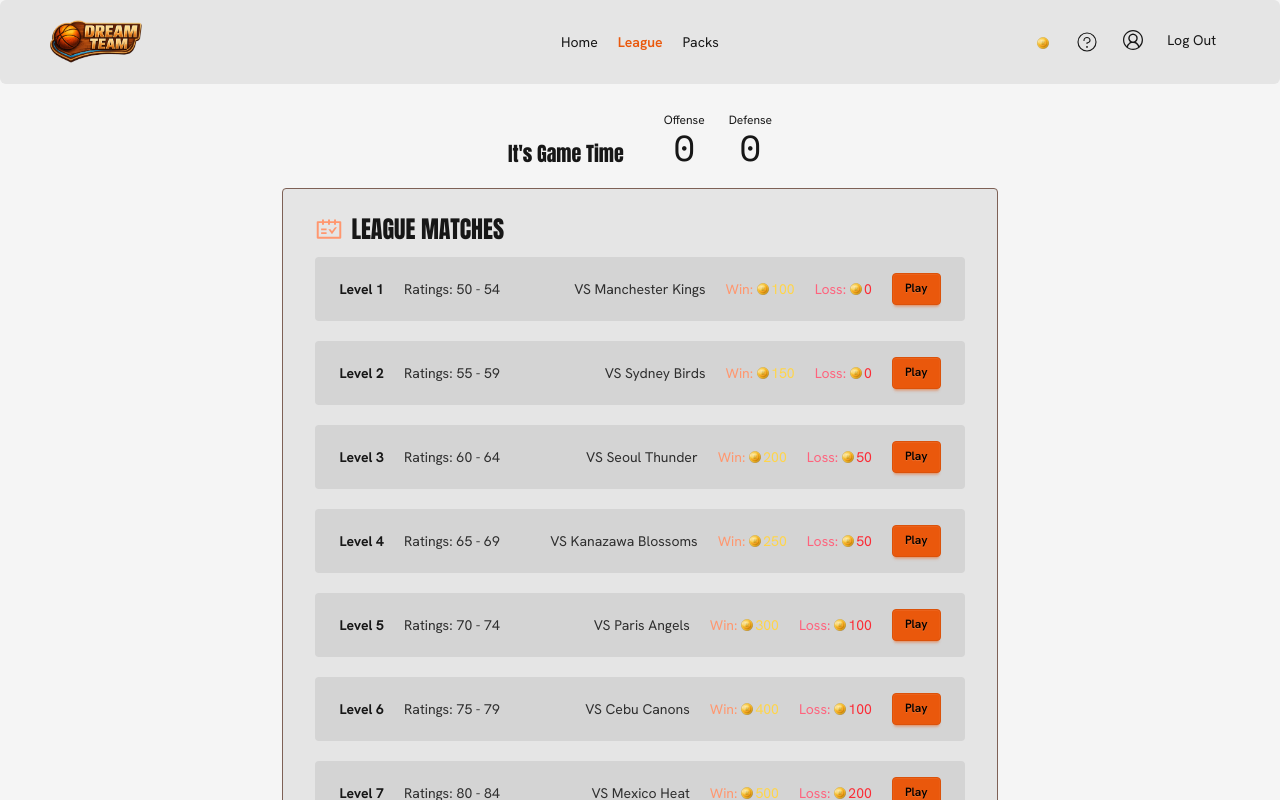
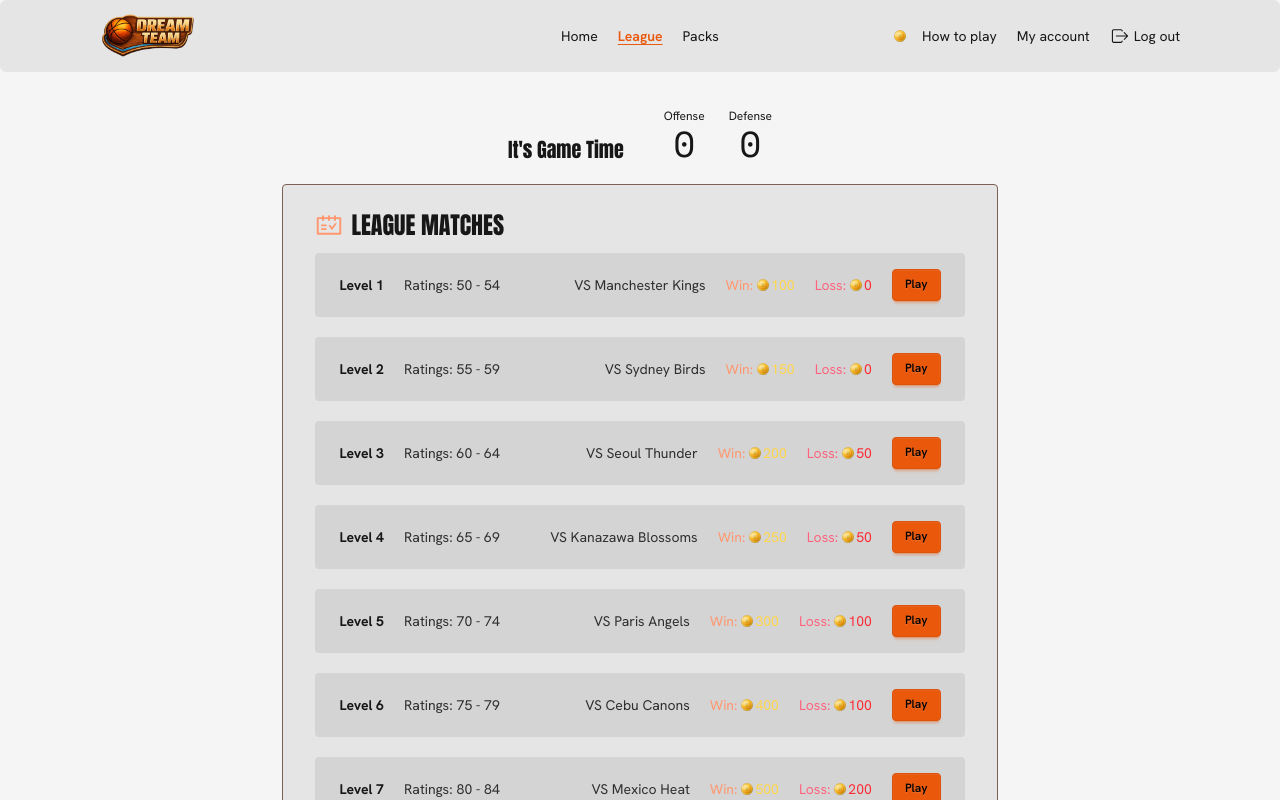
Before and after one commit to kaito24mako/dream-team, a React (Vite) app in the folder client/: page /league in a window 1280 px wide. Shown: the top 800 px of the page. Built offline with nearby package versions, Linux system fonts and the light colour scheme.

Commit message:
re-design navbar for better ux

```diff
--- a/client/src/components/common/icon/ui/CoinIcon.tsx
+++ b/client/src/components/common/icon/ui/CoinIcon.tsx
@@ -1,4 +1,14 @@
+import { useId } from "react";
+
 function CoinIcon({ className = "h-3 w-3" }: { className?: string }) {
+  const iconId = useId().replaceAll(":", "");
+  const goldId = `${iconId}-gold`;
+  const ringId = `${iconId}-ring`;
+  const letterId = `${iconId}-letter`;
+  const shineId = `${iconId}-shine`;
+  const shadowId = `${iconId}-shadow`;
+  const starId = `${iconId}-star`;
+
   return (
     <svg
       xmlns="http://www.w3.org/2000/svg"
@@ -7,7 +17,7 @@ function CoinIcon({ className = "h-3 w-3" }: { className?: string }) {
       aria-label="Coin"
     >
       <defs>
-        <radialGradient id="gold" cx="35%" cy="30%" r="75%">
+        <radialGradient id={goldId} cx="35%" cy="30%" r="75%">
           <stop offset="0%" stopColor="#FFF9C4" />
           <stop offset="18%" stopColor="#FFE082" />
           <stop offset="45%" stopColor="#FFD54F" />
@@ -15,41 +25,41 @@ function CoinIcon({ className = "h-3 w-3" }: { className?: string }) {
           <stop offset="100%" stopColor="#C17900" />
         </radialGradient>
 
-        <linearGradient id="ring" x1="0%" y1="0%" x2="100%" y2="100%">
+        <linearGradient id={ringId} x1="0%" y1="0%" x2="100%" y2="100%">
           <stop offset="0%" stopColor="#FFF3B0" />
           <stop offset="25%" stopColor="#FFD54F" />
           <stop offset="55%" stopColor="#FBC02D" />
           <stop offset="100%" stopColor="#A66A00" />
         </linearGradient>
 
-        <linearGradient id="letter" x1="0%" y1="0%" x2="100%" y2="100%">
+        <linearGradient id={letterId} x1="0%" y1="0%" x2="100%" y2="100%">
           <stop offset="0%" stopColor="#FFF6BF" />
           <stop offset="40%" stopColor="#FFD54F" />
           <stop offset="100%" stopColor="#B97800" />
         </linearGradient>
 
-        <linearGradient id="shine" x1="0%" y1="0%" x2="100%" y2="100%">
+        <linearGradient id={shineId} x1="0%" y1="0%" x2="100%" y2="100%">
           <stop offset="0%" stopColor="white" stopOpacity="0.8" />
           <stop offset="40%" stopColor="white" stopOpacity="0.15" />
           <stop offset="100%" stopColor="white" stopOpacity="0" />
         </linearGradient>
 
-        <filter id="shadow">
+        <filter id={shadowId}>
           <feDropShadow dx="0" dy="8" stdDeviation="8" floodOpacity="0.35" />
         </filter>
 
         <polygon
-          id="star"
+          id={starId}
           points="0,-12 3.5,-3.5 12,-3.5 5.5,2.5 8,11 0,6 -8,11 -5.5,2.5 -12,-3.5 -3.5,-3.5"
         />
       </defs>
 
-      <g filter="url(#shadow)">
+      <g filter={`url(#${shadowId})`}>
         <circle
           cx="256"
           cy="256"
           r="245"
-          fill="url(#ring)"
+          fill={`url(#${ringId})`}
           stroke="#8B5A00"
           strokeWidth="5"
         />
@@ -67,24 +77,24 @@ function CoinIcon({ className = "h-3 w-3" }: { className?: string }) {
           cx="256"
           cy="256"
           r="175"
-          fill="url(#gold)"
+          fill={`url(#${goldId})`}
           stroke="#C89010"
           strokeWidth="4"
         />
 
         <g fill="#FFE082" stroke="#A66A00" strokeWidth="2">
-          <use href="#star" transform="translate(256 62)" />
-          <use href="#star" transform="translate(352 90)" />
-          <use href="#star" transform="translate(422 160)" />
-          <use href="#star" transform="translate(450 256)" />
-          <use href="#star" transform="translate(422 352)" />
-          <use href="#star" transform="translate(352 422)" />
-          <use href="#star" transform="translate(256 450)" />
-          <use href="#star" transform="translate(160 422)" />
-          <use href="#star" transform="translate(90 352)" />
-          <use href="#star" transform="translate(62 256)" />
-          <use href="#star" transform="translate(90 160)" />
-          <use href="#star" transform="translate(160 90)" />
+          <use href={`#${starId}`} transform="translate(256 62)" />
+          <use href={`#${starId}`} transform="translate(352 90)" />
+          <use href={`#${starId}`} transform="translate(422 160)" />
+          <use href={`#${starId}`} transform="translate(450 256)" />
+          <use href={`#${starId}`} transform="translate(422 352)" />
+          <use href={`#${starId}`} transform="translate(352 422)" />
+          <use href={`#${starId}`} transform="translate(256 450)" />
+          <use href={`#${starId}`} transform="translate(160 422)" />
+          <use href={`#${starId}`} transform="translate(90 352)" />
+          <use href={`#${starId}`} transform="translate(62 256)" />
+          <use href={`#${starId}`} transform="translate(90 160)" />
+          <use href={`#${starId}`} transform="translate(160 90)" />
         </g>
 
         <g transform="translate(256 265)">
@@ -99,7 +109,7 @@ function CoinIcon({ className = "h-3 w-3" }: { className?: string }) {
            C22-38 22 38 -12 38
            H-46
             Z"
-            fill="url(#letter)"
+            fill={`url(#${letterId})`}
             stroke="#8B5A00"
             strokeWidth="6"
           />
@@ -114,7 +124,7 @@ function CoinIcon({ className = "h-3 w-3" }: { className?: string }) {
            V-34
            H-6
             Z"
-            fill="url(#letter)"
+            fill={`url(#${letterId})`}
             stroke="#8B5A00"
             strokeWidth="6"
           />
@@ -125,7 +135,7 @@ function CoinIcon({ className = "h-3 w-3" }: { className?: string }) {
           cy="170"
           rx="170"
           ry="95"
-          fill="url(#shine)"
+          fill={`url(#${shineId})`}
           transform="rotate(-25 195 170)"
         />
       </g>
--- a/client/src/components/common/playerCard/FullArtCard.tsx
+++ b/client/src/components/common/playerCard/FullArtCard.tsx
@@ -169,7 +169,7 @@ function FullArtCard({
         className="relative w-37 h-65 md:w-40 lg:w-60 lg:h-85 font-base border border-border-base rounded-lg shadow-sm overflow-hidden bg-cover bg-center"
         style={{ backgroundImage: `url(${playerRarityConversion})` }}
       >
-        <img src={playerImageConversion} className="absolute" />
+        <img src={playerImageConversion} className="absolute pt-7 md:p-0" />
         <p className="absolute top-2 lg:top-1.5 left-3 text-sm lg:text-lg">
           {playerPosition}
         </p>
--- a/client/src/components/layout/app/AppLayout.tsx
+++ b/client/src/components/layout/app/AppLayout.tsx
@@ -32,7 +32,7 @@ function AppLayout() {
     <div className="flex flex-col min-h-dvh">
       <AppNavbar />
 
-      <div className="flex-1 py-7 px-7 md:px-14">
+      <div className="flex-1 py-7 px-7 md:px-14 mt-25 lg:mt-20">
         <Outlet />
       </div>
 
--- a/client/src/components/layout/app/AppNavbar.tsx
+++ b/client/src/components/layout/app/AppNavbar.tsx
@@ -7,7 +7,6 @@ import { useUser } from "../../../utils/context/UserContext.jsx";
 import { logout } from "../../../utils/redux/slices/authSlice.js";
 import { useDispatch } from "react-redux";
 
-import HamburgerIcon from "../../common/icon/ui/HamburgerIcon";
 import CoinIcon from "../../common/icon/ui/CoinIcon";
 import logo from "../../../assets/icon/logo.png";
 
@@ -22,66 +21,33 @@ function AppNavbar() {
     dispatch(logout());
   }
 
-  //* for showing certain links based on if user is logged in or an admin
-  //* dont need for this app!
-  // setup selectors
-  // const isAdmin = useSelector(getIsAdmin);
-  // const isAuth = useSelector(getIsAuth);
-
-  // const authLinks = (
-  //   <Fragment key={"2"}>
-  //     <li>
-  //       <Link to="/" aria-label="Log out" onClick={leave}>
-  //         <IoIosLogOut className="w-6 h-6 md:hidden" />
-  //         <span className="hidden md:inline">Log Out</span>
-  //       </Link>
-  //     </li>
-  //   </Fragment>
-  // );
-
-  // const loginRegisterLinks = (
-  //   <Fragment key={"3"}>
-  //     <li>
-  //       <Link to="/" aria-label="Log out" onClick={leave}>
-  //         <IoIosLogOut className="w-6 h-6 md:hidden" />
-  //         <span className="hidden md:inline">Log Out</span>
-  //       </Link>
-  //     </li>
-  //   </Fragment>
-  // );
-
   return (
-    <header className="max-lg:collapse bg-base-200 w-full rounded-md text-sm py-2 px-2 md:px-10">
-      <input id="navbar-1-toggle" className="peer hidden" type="checkbox" />
-      <label
-        htmlFor="navbar-1-toggle"
-        className="fixed inset-0 hidden max-lg:peer-checked:block"
-      ></label>
-      <nav className="collapse-title navbar">
-        <div className="navbar-start">
-          <label
-            htmlFor="navbar-1-toggle"
-            className="lg:hidden p-3 pr-6 md:pr-8 cursor-pointer"
+    <header className="bg-base-200 w-full rounded-md text-sm py-3 px-6 md:px-10 lg:px-25 fixed z-100">
+      <nav className="grid grid-cols-[1fr_auto_1fr] items-center gap-x-2 gap-y-2 lg:grid-cols-[1fr_auto_1fr]">
+        <Link
+          to="/home"
+          className="col-start-2 row-start-1 justify-self-center lg:col-start-1 lg:justify-self-start"
         >
-            <HamburgerIcon />
-          </label>
-          <Link to="/home">
           <img
             src={logo}
             className="w-20 h-10 md:w-24 md:h-12"
             alt="Dream Team logo"
           />
         </Link>
+
+        <div className="col-start-3 row-start-1 flex items-center justify-self-end text-coin gap-1 lg:hidden">
+          <CoinIcon />
+          {user.currency}
         </div>
 
-        <div className="navbar-center hidden lg:flex">
-          <ul className="flex gap-5 px-1">
+        <ul className="col-span-2 col-start-1 row-start-2 flex justify-start gap-x-4 px-1 sm:gap-x-5 lg:col-span-1 lg:col-start-2 lg:row-start-1 lg:justify-center">
           <li>
             <NavLink
               to="/home"
-                className={({ isActive }) =>
-                  isActive ? "text-primary font-semibold" : ""
-                }
+              className={({
+                isActive,
+              }) => `hover:underline hover:underline-offset-3
+                ${isActive ? "text-primary font-semibold underline underline-offset-3" : ""}`}
             >
               Home
             </NavLink>
@@ -89,9 +55,10 @@ function AppNavbar() {
           <li>
             <NavLink
               to="/league"
-                className={({ isActive }) =>
-                  isActive ? "text-primary font-semibold" : ""
-                }
+              className={({
+                isActive,
+              }) => `hover:underline hover:underline-offset-3
+                ${isActive ? "text-primary font-semibold underline underline-offset-3" : ""}`}
             >
               League
             </NavLink>
@@ -99,55 +66,61 @@ function AppNavbar() {
           <li>
             <NavLink
               to="/packs"
-                className={({ isActive }) =>
-                  isActive ? "text-primary font-semibold" : ""
-                }
+              className={({
+                isActive,
+              }) => `hover:underline hover:underline-offset-3
+                ${isActive ? "text-primary font-semibold underline underline-offset-3" : ""}`}
             >
               Packs
             </NavLink>
           </li>
         </ul>
-        </div>
 
-        <div className="navbar-end">
-          <div className="text-coin mr-2.5 mt-0.5 flex items-center gap-1">
+        <div className="col-start-3 row-start-2 flex items-center justify-end lg:col-span-1 lg:col-start-3 lg:row-start-1">
+          <div className="flex items-center gap-1">
+            <div className="text-coin mr-1 hidden items-center gap-1 px-2 lg:flex">
               <CoinIcon />
               {user.currency}
             </div>
-          <ul className="menu menu-horizontal px-1">
-            <li>
-              <Link to="/how-to-play">
-                <PiQuestionLight className="w-6 h-6" />
-              </Link>
-            </li>
-            <li>
-              <Link to="/account">
-                <VscAccount className="w-5 h-5" />
-              </Link>
-            </li>
-            <li>
-              <Link to="/" aria-label="Log out" onClick={leave}>
-                <IoIosLogOut className="w-6 h-6 md:hidden" />
-                <span className="hidden md:inline">Log Out</span>
-              </Link>
-            </li>
-          </ul>
+            <div className="flex items-center gap-4 lg:gap-5">
+              <NavLink
+                to="/how-to-play"
+                aria-label="Guide"
+                className={({
+                  isActive,
+                }) => `flex gap-1 items-center hover:underline hover:underline-offset-3
+                ${isActive ? "text-primary font-semibold underline underline-offset-3" : ""}`}
+              >
+                <PiQuestionLight className="w-6 h-6 flex md:hidden" />
+                <span className="hidden md:flex">How to play</span>
+              </NavLink>
+              <NavLink
+                to="/account"
+                aria-label="Account"
+                className={({
+                  isActive,
+                }) => `flex gap-1 items-center  hover:underline hover:underline-offset-3
+                ${isActive ? "text-primary font-semibold underline underline-offset-3" : ""}`}
+              >
+                <VscAccount className="w-5 h-5 flex md:hidden" />
+                <span className="hidden md:flex">My account</span>
+              </NavLink>
+              <NavLink
+                to="/"
+                aria-label="Log out"
+                onClick={leave}
+                className={({
+                  isActive,
+                }) => `flex gap-1 items-center hover:underline hover:underline-offset-3
+                ${isActive ? "text-primary font-semibold" : ""}`}
+              >
+                <IoIosLogOut className="w-5 h-5" />
+                <span className="hidden sm:flex">Log out</span>
+              </NavLink>
+            </div>
+          </div>
         </div>
       </nav>
-
-      <div className="collapse-content lg:hidden z-1">
-        <ul className="menu">
-          <li>
-            <Link to="/home">Home</Link>
-          </li>
-          <li>
-            <Link to="/league">League</Link>
-          </li>
-          <li>
-            <Link to="/packs">Packs</Link>
-          </li>
-        </ul>
-      </div>
     </header>
   );
 }
```
Lines whose indentation alone changed are shown as unchanged.
